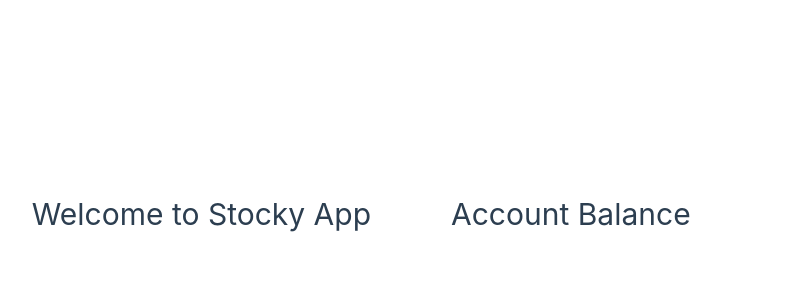
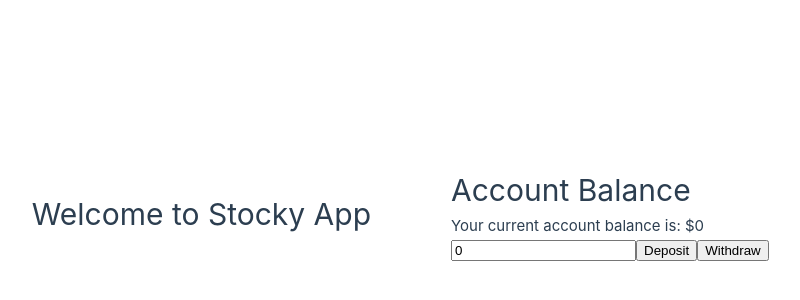
Before and after one commit to KarolisGaiv/stocker, a Vue app: page /balance in a window 1280 px wide. Shown: the part 186-486 px from the top of the page, without its empty margins (189-989 px from the left). Built offline with nearby package versions, Linux system fonts and the light colour scheme; no server answers.

Commit message:
fix: user balance funcionality. Also add global user state for future profile updates

```diff
--- /dev/null
+++ b/src/store/userState.ts
@@ -0,0 +1,28 @@
+import { reactive } from 'vue'
+import { storageService } from '@/utils/storage'
+
+interface User {
+  username: string
+  balance: number
+  portfolio: any[]
+}
+
+function loadInitialState(): User {
+  const loggedUser = localStorage.getItem('loggedInUser')
+  const userDetails = loggedUser ? storageService.getUser(loggedUser) : null
+  return {
+    username: userDetails?.username ?? '',
+    balance: userDetails?.balance ?? 0,
+    portfolio: userDetails?.portfolio ?? []
+  }
+}
+
+const userState = reactive<User>(loadInitialState())
+
+function updateUserState() {
+  Object.assign(userState, loadInitialState())
+}
+
+export function useUserState() {
+  return { userState, updateUserState }
+}
--- a/src/views/BalanceView.vue
+++ b/src/views/BalanceView.vue
@@ -1,7 +1,62 @@
-<script setup lang="ts"></script>
+<script setup lang="ts">
+import { computed, ref } from 'vue'
+import { storageService } from '@/utils/storage'
+import { useUserState } from '@/store/userState'
+
+const { userState, updateUserState } = useUserState()
+const amount = ref(0)
+// const username = localStorage.getItem('loggedInUser')!
+
+// const balance = computed(() => {
+//   const userDetails = storageService.getUser(username)
+//   return userDetails ? userDetails.balance : 0
+// })
+
+// function deposit() {
+//   if (amount.value > 0) {
+//     const newBalance = balance.value + amount.value
+//     storageService.updateUser(username, { balance: newBalance })
+//     amount.value = 0
+//   }
+// }
+
+// function withdraw() {
+//   if (amount.value > 0 && amount.value <= balance.value) {
+//     const newBalance = balance.value - amount.value
+//     storageService.updateUser(username, { balance: newBalance })
+//     amount.value = 0
+//   } else {
+//     alert('Insufficient balance')
+//   }
+// }
+
+function deposit() {
+  if (amount.value > 0) {
+    const newBalance = userState.balance + amount.value
+    storageService.updateUser(userState.username, { balance: newBalance })
+    updateUserState() // update global state
+    amount.value = 0
+  }
+}
+
+function withdraw() {
+  if (amount.value <= 0 || amount.value > userState.balance) {
+    alert('Insufficient balance')
+  } else {
+    const newBalance = userState.balance - amount.value
+    storageService.updateUser(userState.username, { balance: newBalance })
+    updateUserState()
+    amount.value = 0
+  }
+}
+</script>
 
 <template>
-  <div class="about">
+  <div>
     <h1>Account Balance</h1>
+    <p>Your current account balance is: ${{ userState.balance }}</p>
+    <input type="number" placeholder="Enter amount" v-model.number="amount" />
+    <button @click="deposit">Deposit</button>
+    <button @click="withdraw">Withdraw</button>
   </div>
 </template>
```
